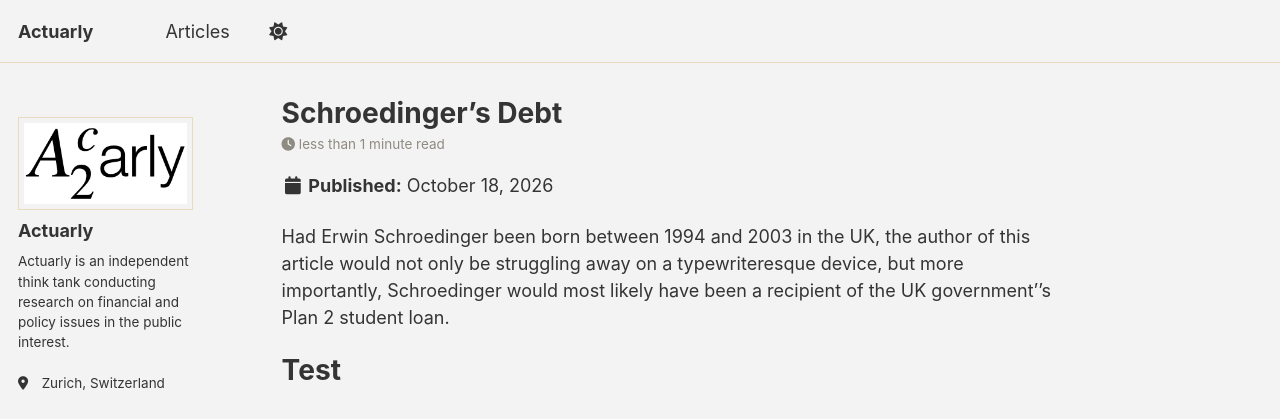
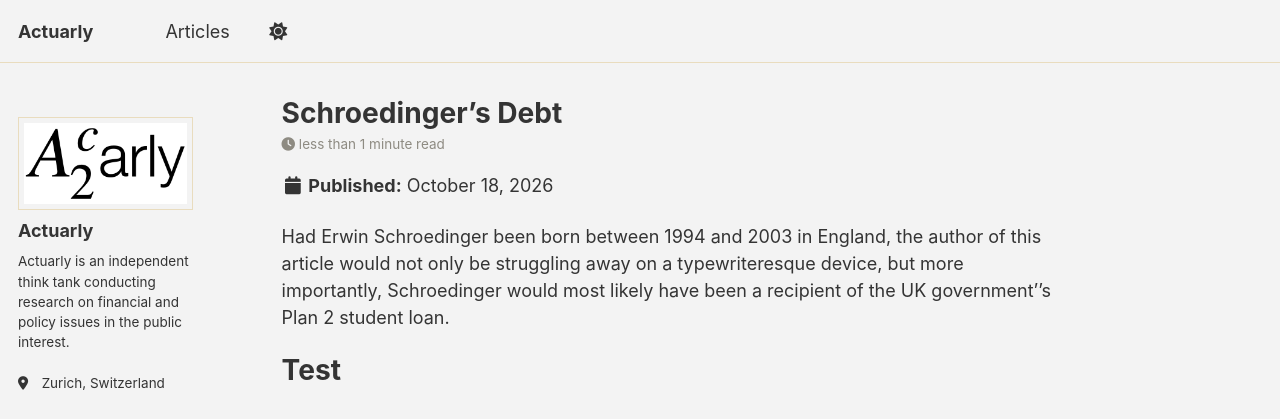
Before and after one commit to Actuarly/Actuarly.github.io, a Jekyll site: the page built from _posts/2012-08-14-blog-post-1.md, in a window 1280 px wide and 1371 px high. Shown: the top 419 px of the window. Built offline with Jekyll 4.4.1, drawn with Linux system fonts in a browser that asks for light colours; a style sheet for code colours, icons or effects is not loaded.

Commit message:
Update location reference in blog post
Corrected 'UK' to 'England' in the blog post.

```diff
--- a/_posts/2012-08-14-blog-post-1.md
+++ b/_posts/2012-08-14-blog-post-1.md
@@ -11,7 +11,7 @@ tags:
   - Debt repayment
 ---
 
-Had Erwin Schroedinger been born between 1994 and 2003 in the UK, the author of this article would not only be struggling away on a typewriteresque device, but more importantly, Schroedinger would most likely have been a recipient of the UK government''s Plan 2 student loan.
+Had Erwin Schroedinger been born between 1994 and 2003 in England, the author of this article would not only be struggling away on a typewriteresque device, but more importantly, Schroedinger would most likely have been a recipient of the UK government''s Plan 2 student loan.
 
 Test
 ======
```
